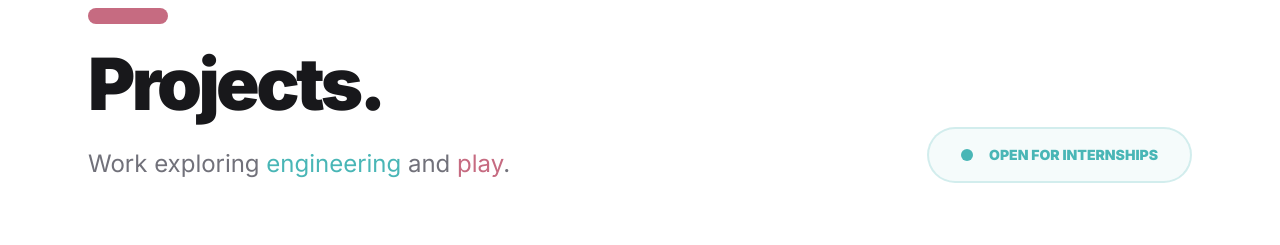
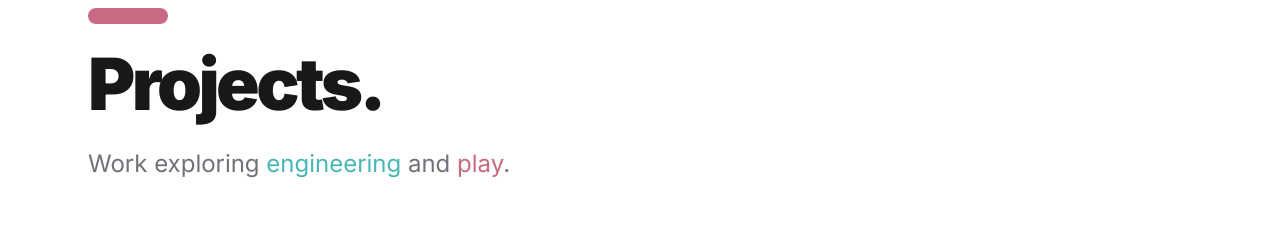
Before and after one commit to rinaok/portfolio, a plain HTML site: page index.html in a window 1280 px wide. Shown: the part 920-1165 px from the top of the page. Drawn offline with nearby package versions, Linux system fonts and the light colour scheme.

Commit message:
update
Co-authored-by: Copilot <copilot@github.com>

```diff
--- a/index.html
+++ b/index.html
@@ -71,9 +71,6 @@
                 <p class="text-2xl text-zinc-500 max-w-lg font-medium leading-relaxed">
                     Work exploring <span class="text-[#49b6b6]">engineering</span> and <span class="text-[#c66b81]">play</span>.
                 </p>
-            </div>
-            <div class="flex items-center gap-4 text-sm font-black text-[#49b6b6] bg-[#49b6b6]/5 px-8 py-4 rounded-full border-2 border-[#49b6b6]/20">
-                <div class="w-3 h-3 bg-[#49b6b6] rounded-full animate-ping"></div> OPEN FOR INTERNSHIPS
             </div>
         </div>
 
```
